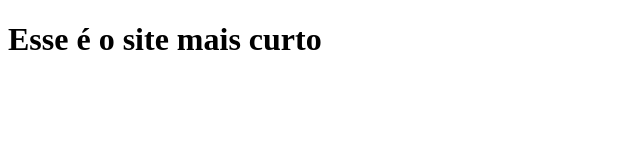
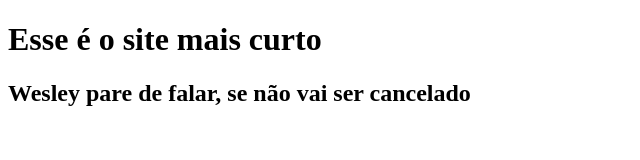
Before and after one commit to NaleLG09/Aula-git, a plain HTML site: page index.html in a window 1280 px wide. Shown: the whole page, without its empty margins (0-640 px from the left). Drawn offline with Linux system fonts and the light colour scheme.

Commit message:
commit 2 14-04

```diff
--- a/index.html
+++ b/index.html
@@ -7,5 +7,6 @@
 </head>
 <body>
     <h1>Esse é o site mais curto</h1>
+    <h2>Wesley pare de falar, se não vai ser cancelado</h2>
 </body>
 </html>
```
